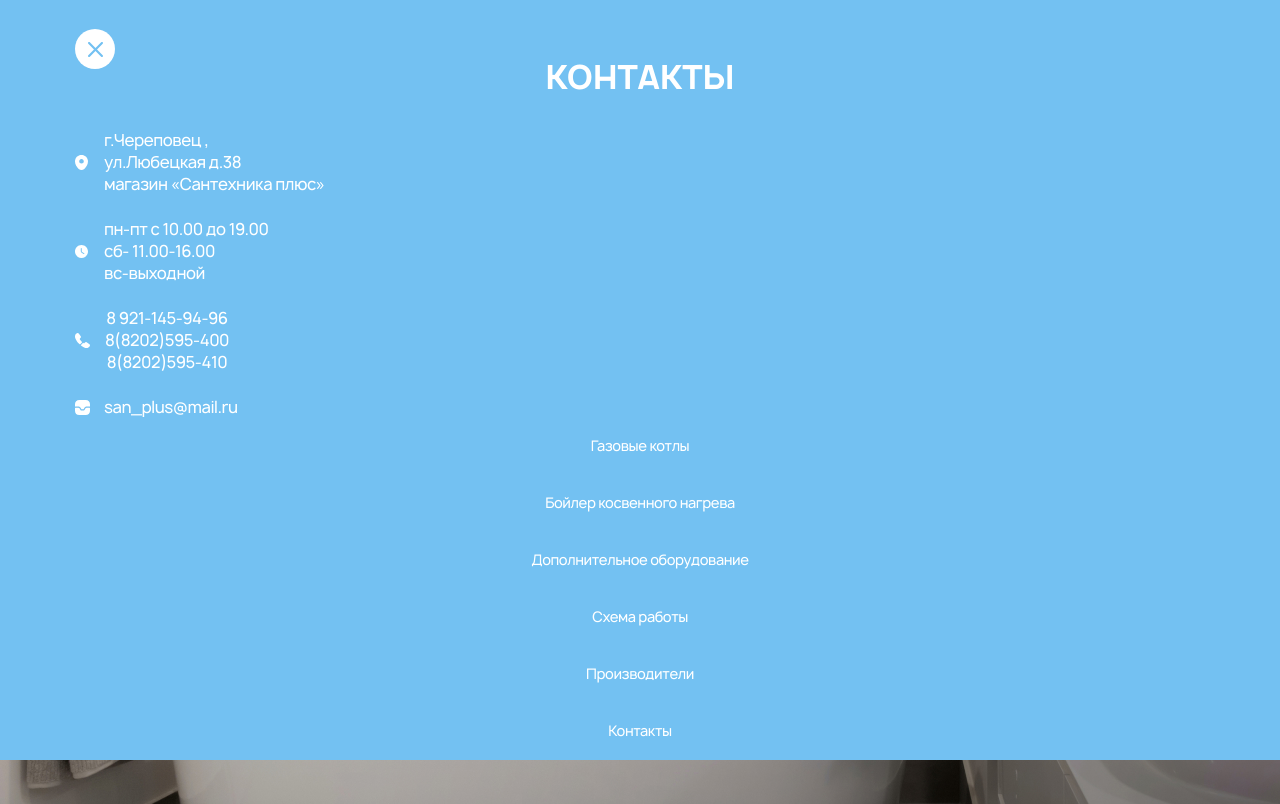
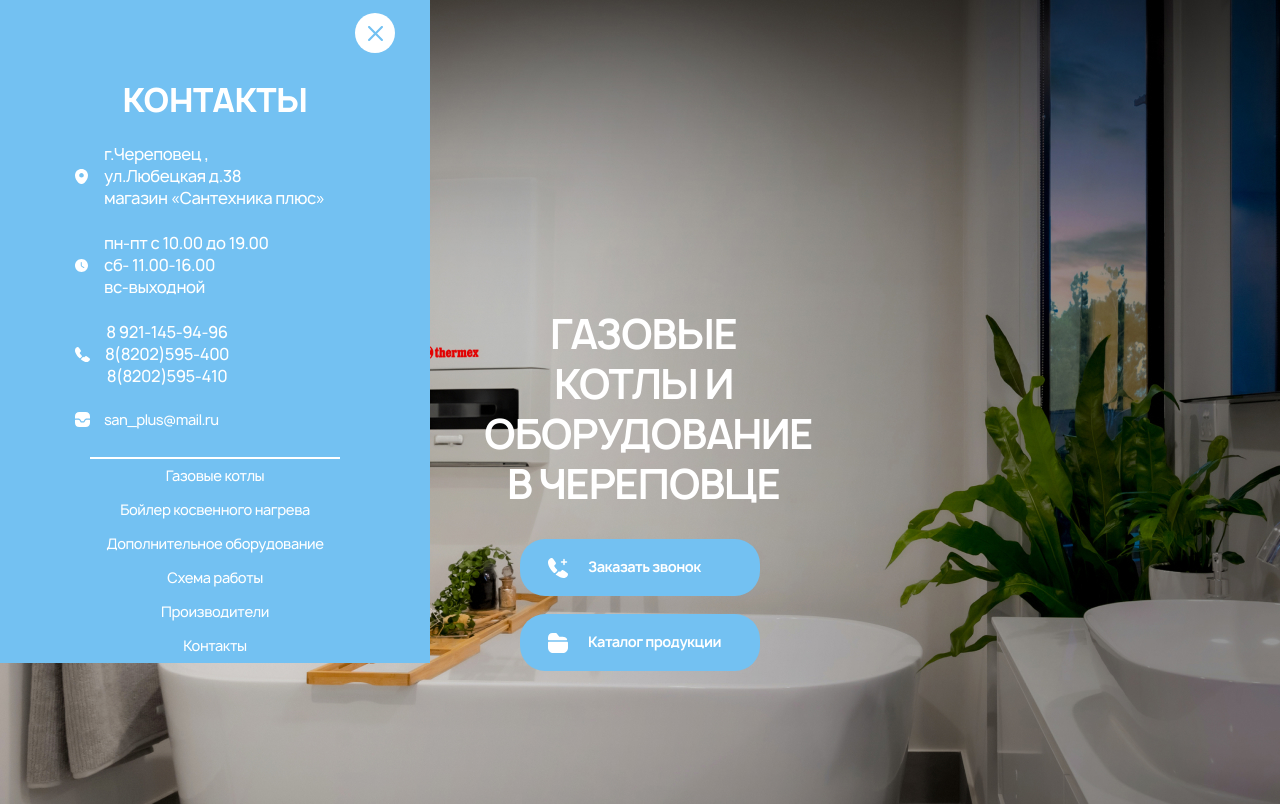
Before and after one commit to Linx39/Gas-boilers, a website: page source/index.html in a window 1280 px wide. Both pictures are taken after a click on the button "Кнопка навигации". Drawn offline with Linux system fonts and the light colour scheme; files whose address does not match are found by name.

Commit message:
добавлены стили меню млбильной версии

```diff
--- a/gulpfile.js
+++ b/gulpfile.js
@@ -27,6 +27,16 @@ export const html = () => {
     .pipe(browser.stream()); //?????
 }
 
+// Scripts
+
+export const scripts = () => {
+  return gulp.src('source/js/app.js')
+    // .pipe(terser())
+    // .pipe(rename('app.min.js'))
+    // .pipe(gulp.dest('build/js'))
+    .pipe(browser.stream());
+}
+
 // Server
 
 const server = (done) => {
@@ -52,11 +62,11 @@ const reload = (done) => {
 
 const watcher = () => {
   gulp.watch('source/less/**/*.less', gulp.series(styles));
+  gulp.watch('source/js/app.js', gulp.series(scripts));
   gulp.watch('source/*.html', gulp.series(html, reload));
-  // gulp.watch('source/*.html').on('change', browser.reload);
 }
 
 
 export default gulp.series(
-  styles, html, server, watcher
+  styles, scripts, html, server, watcher
 );
--- a/package.json
+++ b/package.json
@@ -6,8 +6,8 @@
     "@htmlacademy/editorconfig-cli": "1.0.0",
     "@linthtml/linthtml": "0.9.5",
     "autoprefixer": "10.4.0",
-    "browser-sync": "2.27.7",
-    "browser-sync-client": "2.27.7",
+    "browser-sync": "^2.27.7",
+    "browser-sync-client": "^2.27.7",
     "gulp": "4.0.2",
     "gulp-less": "5.0.0",
     "gulp-plumber": "1.2.1",
--- a/source/index.html
+++ b/source/index.html
@@ -9,19 +9,19 @@
 
   <body class="page__body">
     <header class="page-header">
-      <nav class="page-header__nav main-nav main-nav--opened">
-        <div class="main-nav__container">
+      <nav class="page-header__nav main-nav main-nav--closed">
+        <div class="main-nav__wrapper">
           <div class="main-nav__toggle-container">
-            <button class="page-header__toggle main-nav__toggle" type="button">
+            <button class="main-nav__toggle" type="button">
               <span class="visually-hidden">Кнопка навигации</span>
             </button>
           </div>
 
-          <div class="page-header__contacts main-nav__contacts contacts">
+          <div class="main-nav__contacts contacts">
             <h3 class="main-nav__contacts-title">Контакты</h3>
 
-            <div class="page-header__logo-container">
-              <a class="page-header__logo" href="#">Газовые котлы и&nbsp;оборудование</a>
+            <div class="main-nav__logo-container">
+              <a class="main-nav__logo" href="#">Газовые котлы и&nbsp;оборудование</a>
             </div>
 
             <ul class="main-nav__contacts-list contacts__list">
@@ -79,7 +79,7 @@
             </ul>
           </div>
 
-          <div class="page-header__site-menu main-nav__site-menu site-menu">
+          <div class="main-nav__site-menu site-menu">
             <ul class="main-nav__site-list site-menu__list">
               <li class="main-nav__site-list-item site-menu__item">
                 <a class="site-menu__link href="#">Газовые котлы</a>
@@ -123,5 +123,7 @@
     <footer class="page-footer">
 
     </footer>
+
+    <script src="./js/app.js"></script>
   </body>
 </html>
--- /dev/null
+++ b/source/js/app.js
@@ -0,0 +1,15 @@
+const mainNav = document.querySelector('.main-nav');
+const mainNavToggle = document.querySelector('.main-nav__toggle');
+
+mainNav.classList.remove('main-nav--nojs');
+
+mainNavToggle.addEventListener('click', () =>
+  {if (mainNav.classList.contains('main-nav--closed')) {
+      mainNav.classList.remove('main-nav--closed');
+      mainNav.classList.add('main-nav--opened');
+    } else {
+      mainNav.classList.add('main-nav--closed');
+      mainNav.classList.remove('main-nav--opened');
+    }
+  }
+);
--- a/source/less/blocks/main-nav.less
+++ b/source/less/blocks/main-nav.less
@@ -1,51 +1,49 @@
 .main-nav {
-  min-height: 309px;
+  // position: relative;
+  min-height: 309px; //??? после добавления блоков посмотреть нужно ли
 
   @media (min-width: @desktop-width) {
     min-height: auto;
   }
 }
 
-.main-nav__container {
+.main-nav__wrapper {
   position: relative;
-  padding-top: 26px;
 }
 
-.main-nav--opened .main-nav__container {
+.main-nav--opened .main-nav__wrapper {
+  @media (max-width: (@desktop-width - 1)) {
     position: absolute;
     top: 0;
     left: 0;
     z-index: 10;
 
-  width: 100%;
+    width: 430px;
     background-color: @color-blue;
   }
-
-.main-nav__contacts-title {
-  font-size: 32px;
-  line-height: 39px;
-  font-weight: 800;
-  text-transform: uppercase;
-  text-align: center;
-}
-
-.main-nav--closed .main-nav__contacts-title {
-  display: none;
 }
 
 .main-nav__toggle-container {
   position: absolute;
-  top: 29px;
-  left: @mobile-padding;
+  z-index: 1;
 
   @media (min-width: @desktop-width) {
     display: none;
   }
 }
 
+.main-nav--closed .main-nav__toggle-container {
+  top: 26px;
+  left: @mobile-padding;
+}
+
+.main-nav--opened .main-nav__toggle-container {
+  top: 13px;
+  right: 35px;
+}
+
 .main-nav__toggle {
   .button();
-
   background-repeat: no-repeat;
   background-position: center;
 }
@@ -66,7 +64,84 @@
   background-color: @color-white;
   background-image: url("../../img/btn-close.svg");
   background-size: 15px 15px;
-  background-position: center;
+}
+
+.main-nav__contacts {
+  .wrapper();
+
+  position: relative;
+  padding-top: 26px;
+  padding-bottom: 33px;
+
+  @media (min-width: @desktop-width) {
+    display: flex;
+    justify-content: space-between;
+    align-items: center;
+    padding-top: 22px;
+    padding-bottom: 21px;
+  }
+
+  &::after {
+    position: absolute;
+    bottom: 0;
+    left: 0;
+    right: 0;
+    width: calc(100% - 180px);
+    height: 0;
+    border-bottom: 2px solid @color-white;
+    margin: 0 auto;
+    content: "";
+
+    @media (min-width: @desktop-width) {
+      width: 100%;
+      border-bottom: 1px solid @color-white;
+    }
+  }
+}
+
+.main-nav--opened .main-nav__contacts {
+  @media (max-width: (@desktop-width - 1)) {
+    padding-top: 81px;
+    padding-bottom: 30px;
+  }
+}
+
+.main-nav__contacts-title {
+  display: none;
+  margin: 0;
+  font-size: 32px;
+  line-height: 39px;
+  font-weight: 800;
+  text-transform: uppercase;
+  text-align: center;
+}
+
+.main-nav--opened .main-nav__contacts-title {
+  @media (max-width: (@desktop-width - 1)) {
+    display: block;
+    margin-bottom: 23px;
+  }
+}
+
+.main-nav__logo-container {
+  display: none;
+
+  @media (min-width: @desktop-width) {
+    display: block;
+    margin-right: 105px;
+  }
+}
+
+.main-nav__logo {
+  .button();
+  width: 146px;
+
+  font-size: 16px;
+  line-height: 20px;
+  font-weight: 700;
+  letter-spacing: -0.04em;
+  text-transform: uppercase;
+  text-align: left;
 }
 
 .main-nav__contacts-list {
@@ -177,7 +252,19 @@
   }
 }
 
+.main-nav--opened .main-nav__contacts-item {
+  &--email {
+    font-size: 14px;
+    line-height: 19px;
+    font-weight: 500;
+    letter-spacing: -0.04em;
+  }
+}
+
 .main-nav__site-menu {
+  .wrapper();
+  padding-top: 25px;
+
   @media (min-width: @desktop-width) {
     padding-top: 20px;
   }
--- a/source/less/blocks/page-header.less
+++ b/source/less/blocks/page-header.less
@@ -16,52 +16,11 @@
   }
 }
 
-.page-header__contacts {
-  .wrapper();
-
-  @media (min-width: @desktop-width) {
-    box-sizing: border-box;
-    display: flex;
-    justify-content: space-between;
-    align-items: center;
-    min-height: 100px;
-
-    border-bottom: 1px solid @color-white;
-  }
-}
-
-.page-header__logo-container {
-  display: none;
-
-  @media (min-width: @desktop-width) {
-    display: block;
-    margin-right: 105px;
-  }
-}
-
-.page-header__logo {
-  .button();
-  width: 146px;
-
-  font-size: 16px;
-  line-height: 20px;
-  font-weight: 700;
-  letter-spacing: -0.04em;
-  text-transform: uppercase;
-  text-align: left;
-}
-
-.page-header__site-menu {
-  .wrapper();
-}
-
 .page-header__content {
   position: relative;
   display: flex;
   flex-direction: column;
   align-items: center;
-
-  padding: 0 48px;
 
   @media (min-width: @desktop-width) {
     padding-top: 81px;
@@ -106,10 +65,8 @@
 
 .page-header__button {
   &--staff {
-    display: none;
-
-    @media (min-width: @desktop-width) {
-      display: block;
+    @media (max-width: (@desktop-width - 1)) {
+      display: none;
     }
   }
 
--- a/source/less/blocks/page.less
+++ b/source/less/blocks/page.less
@@ -4,7 +4,8 @@
 
   font-family: @font-page;
   font-size: 12px;
-  line-height: 14.65px;
+  line-height: 15px;
+  letter-spacing: -0.04em;
 
   color: @color-grey;
   background-color: @color-white;
--- a/source/less/blocks/site-menu.less
+++ b/source/less/blocks/site-menu.less
@@ -9,15 +9,20 @@
 
 .site-menu__link {
   .button();
-  padding: 16px 0 17px 0;
+  padding: 5px 0;
 
   text-align: left;
 
   &:hover {
-    color: @color-blue;
+    color: @color-dark-blue;
   }
 
   &:active {
     color: @color-dark-blue;
+    opacity: 0.3;
+  }
+
+  @media (min-width: @desktop-width) {
+    padding: 16px 0 17px 0;
   }
 }
```
Also changed, not shown: pixel-perfect/nav-bar-mobile.jpg (added), source/css/style.css, 2 other files. Lines whose indentation alone changed are shown as unchanged.
